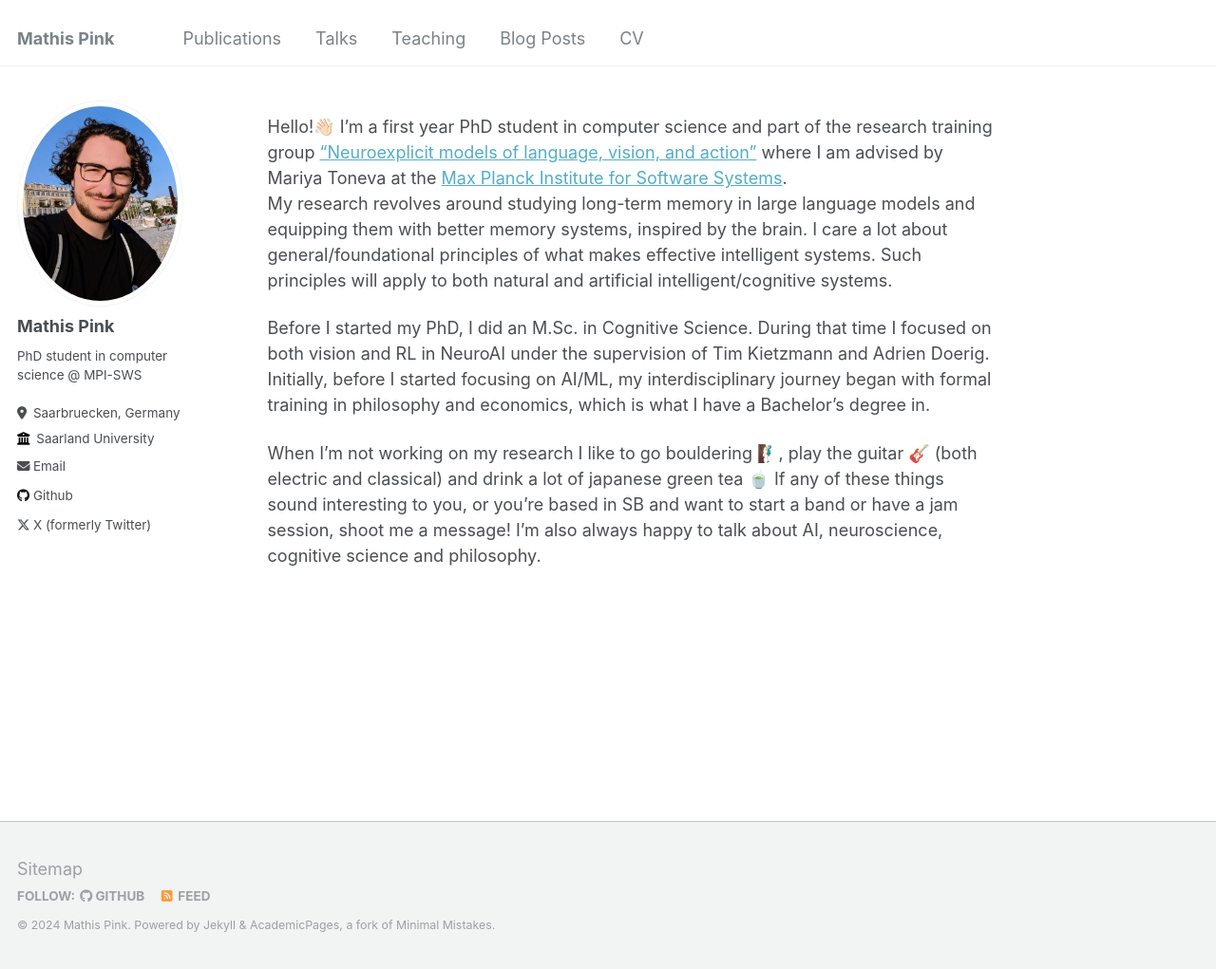
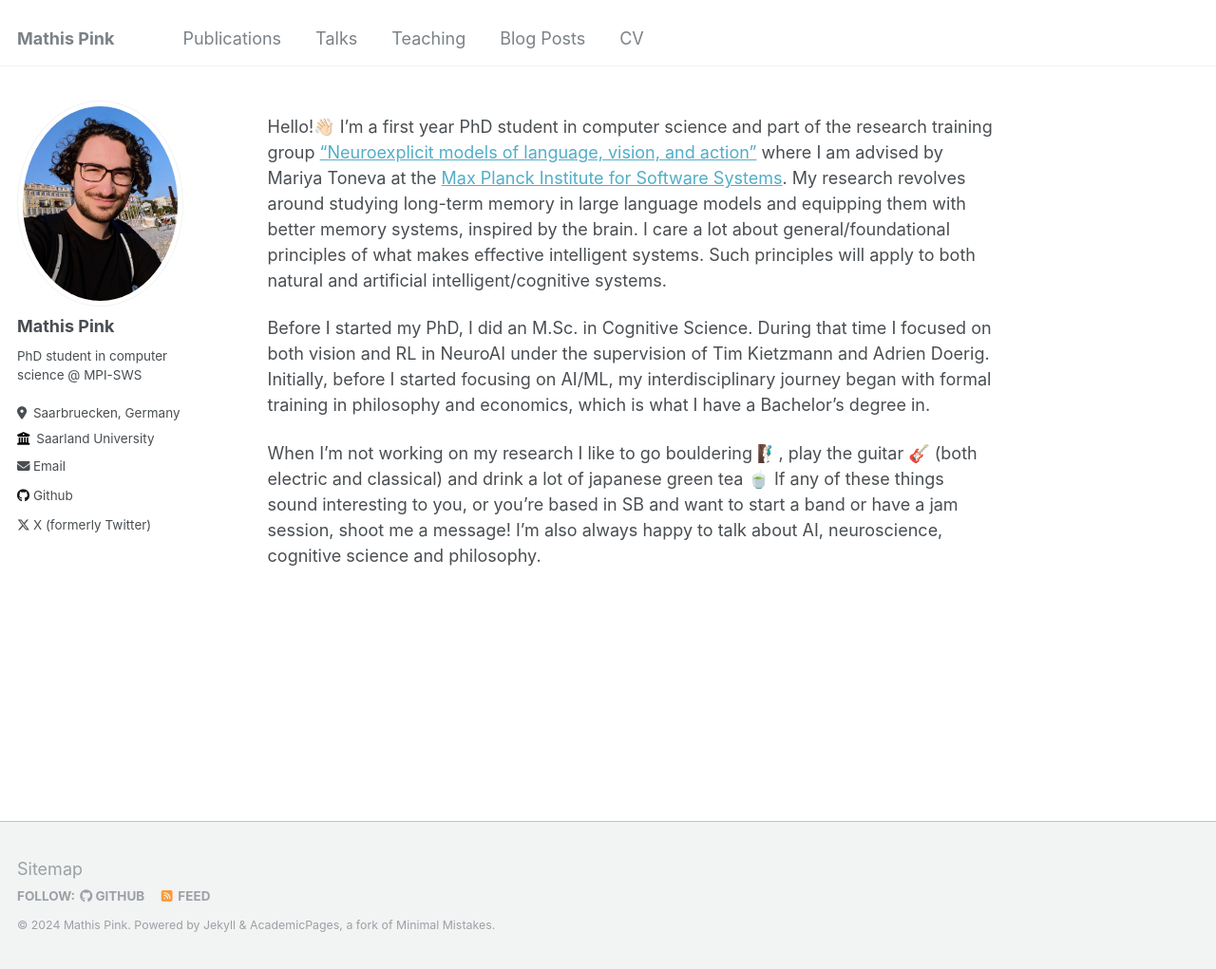
Before and after one commit to mathispink/mathispink.github.io, a Jekyll site: the page built from _pages/about.md, in a window 1280 px wide and 1021 px high. Shown: the whole window at 95% size. Built offline with Jekyll 4.4.1, drawn with Linux system fonts in a browser that asks for light colours.

```diff
--- a/_pages/about.md
+++ b/_pages/about.md
@@ -7,7 +7,7 @@ redirect_from:
   - /about.html
 ---
 
-Hello!👋🏻 I'm a first year PhD student in computer science and part of the research training group ["Neuroexplicit models of language, vision, and action"](https://www.neuroexplicit.org/) where I am advised by Mariya Toneva at the [Max Planck Institute for Software Systems](https://www.mpi-sws.org/).\
+Hello!👋🏻 I'm a first year PhD student in computer science and part of the research training group ["Neuroexplicit models of language, vision, and action"](https://www.neuroexplicit.org/) where I am advised by Mariya Toneva at the [Max Planck Institute for Software Systems](https://www.mpi-sws.org/).
 My research revolves around studying long-term memory in large language models and equipping them with better memory systems, inspired by the brain. I care a lot about general/foundational principles of what makes effective intelligent systems. Such principles will apply to both natural and artificial intelligent/cognitive systems.
 
 Before I started my PhD, I did an M.Sc. in Cognitive Science. During that time I focused on both vision and RL in NeuroAI under the supervision of Tim Kietzmann and Adrien Doerig. Initially, before I started focusing on AI/ML, my interdisciplinary journey began with formal training in philosophy and economics, which is what I have a Bachelor's degree in.
```
